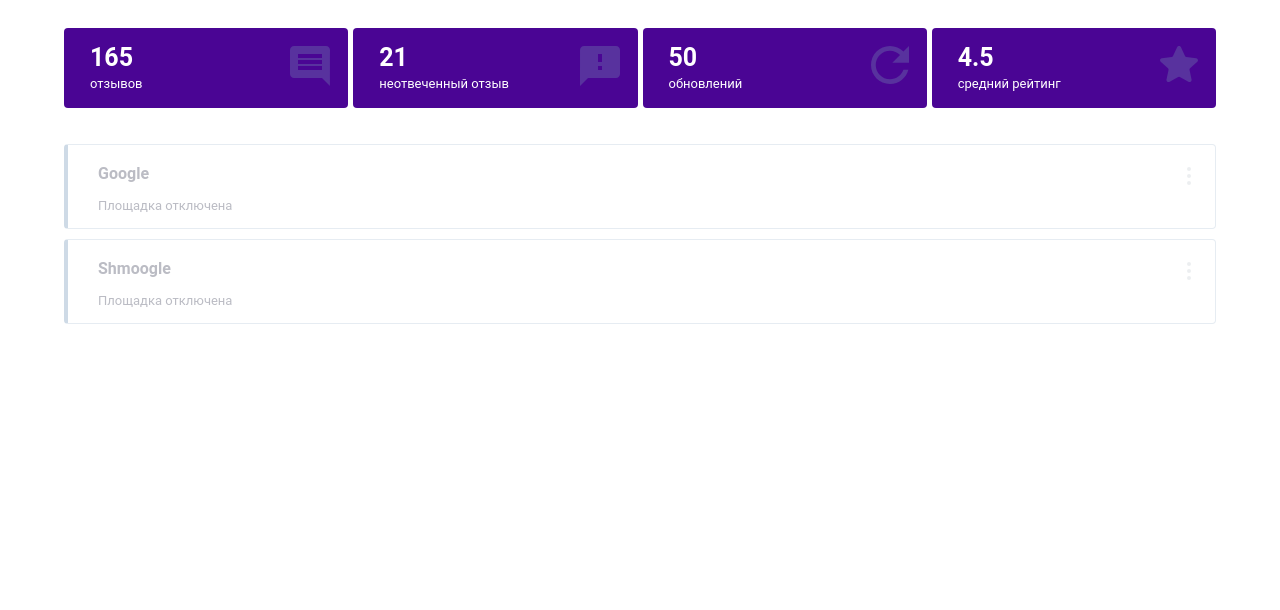
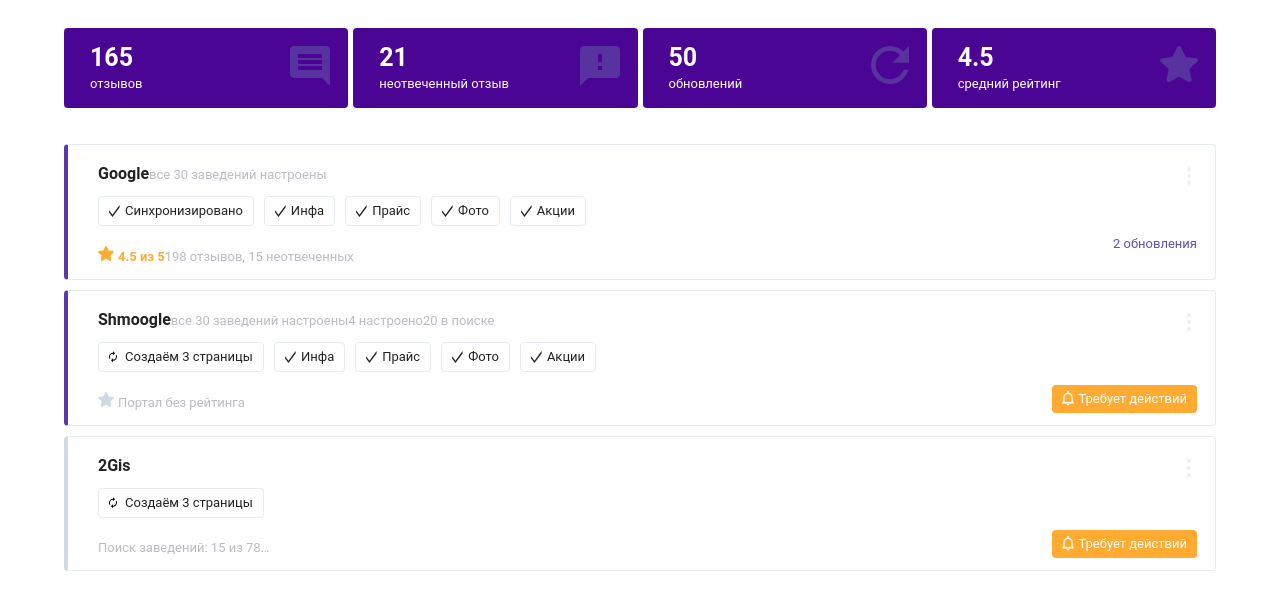
Before and after one commit to feofan-msk/Zoon-test, a React (Create React App) app: page / in a window 1280 px wide. Shown: the top 610 px of the page. Built offline with nearby package versions, Linux system fonts and the light colour scheme.

Commit message:
feat: add loading state for Card; refactor Card styles

```diff
--- a/src/Companies/Card/index.jsx
+++ b/src/Companies/Card/index.jsx
@@ -25,6 +25,13 @@ S.Card = styled.section`
     `}
 `;
 
+S.Text = styled.span`
+  color: #bbbcc4;
+  font-size: 13px;
+  font-weight: 400;
+  line-height: 20px;
+`;
+
 S.Title = styled.h3`
   display: inline-block;
   margin: 0 0 10px;
@@ -40,12 +47,7 @@ S.Title = styled.h3`
     `};
 `;
 
-S.Status = styled.span`
-  color: #bbbcc4;
-  font-size: 13px;
-  font-weight: 400;
-  line-height: 20px;
-
+S.Status = styled(S.Text)`
   ::before {
     content: "\00a0\00a0•\00a0\00a0";
   }
@@ -94,12 +96,8 @@ S.Tag = styled.div`
     `}
 `;
 
-S.Rating = styled.span`
+S.Rating = styled(S.Text)`
   margin-left: 4px;
-  font-size: 13px;
-  line-height: 20px;
-  color: #bbbcc4;
-  font-weight: 400;
 
   ${props =>
     props.isRated &&
@@ -109,11 +107,8 @@ S.Rating = styled.span`
     `}
 `;
 
-S.Comments = styled.span`
+S.Comments = styled(S.Text)`
   color: #222222;
-  font-size: 13px;
-  font-weight: 400;
-  line-height: 20px;
 
   ::before {
     content: "\00a0\00a0•\00a0\00a0";
@@ -206,7 +201,7 @@ class Card extends Component {
   constructor(props) {
     super(props);
     this.state = {
-      isActive: false
+      isActive: true
     };
 
     this.handleStatusChange = this.handleStatusChange.bind(this);
@@ -220,26 +215,35 @@ class Card extends Component {
 
   render() {
     return (
-      <S.Card className={this.props.className} isActive={this.state.isActive}>
+      <S.Card
+        className={this.props.className}
+        isActive={this.state.isActive && !this.props.isLoading}
+      >
         <div>
           <S.Title isActive={this.state.isActive}>{this.props.title}</S.Title>
 
           {this.state.isActive ? (
             <span>
-              {this.props.statuses.map(status => (
+              {this.props.statuses &&
+                this.props.statuses.map(status => (
                   <S.Status key={status}>{status}</S.Status>
                 ))}
 
               <br />
 
               <S.TagsList>
-                {this.props.tags.map(tag => (
+                {this.props.tags &&
+                  this.props.tags.map(tag => (
                     <S.Tag isLoading={tag.isLoading} key={tag.text}>
                       {tag.text}
                     </S.Tag>
                   ))}
               </S.TagsList>
 
+              {this.props.isLoading ? (
+                <S.Text>Поиск заведений: 15 из 78…</S.Text>
+              ) : (
+                <span>
                   <StarIcon fill={this.props.rating ? "#ffaa30" : "#cedae6"} />
 
                   <S.Rating isRated={!!this.props.rating}>
@@ -253,6 +257,8 @@ class Card extends Component {
                       {this.props.comments[0]} отзывов, {this.props.comments[1]}{" "}
                       неотвеченных
                     </S.Comments>
+                  )}
+                </span>
               )}
             </span>
           ) : (
--- a/src/Companies/index.jsx
+++ b/src/Companies/index.jsx
@@ -17,6 +17,7 @@ class Companies extends Component {
       <section>
         {companies.map(company => (
           <S.Card
+            isLoading={company.isLoading}
             title={company.title}
             statuses={company.statuses}
             tags={company.tags}
--- a/src/index.js
+++ b/src/index.js
@@ -7,6 +7,7 @@ import * as serviceWorker from "./serviceWorker";
 
 const COMPANIES = [
   {
+    isLoading: false,
     title: "Google",
     statuses: ["все 30 заведений настроены"],
     tags: [
@@ -37,6 +38,7 @@ const COMPANIES = [
     updates: 2
   },
   {
+    isLoading: false,
     title: "Shmoogle",
     statuses: ["все 30 заведений настроены", "4 настроено", "20 в поиске"],
     tags: [
@@ -65,6 +67,21 @@ const COMPANIES = [
     comments: null,
     needActions: true,
     updates: 0
+  },
+  {
+    isLoading: true,
+    title: "2Gis",
+    statuses: null,
+    tags: [
+      {
+        text: "Создаём 3 страницы",
+        isLoading: true
+      }
+    ],
+    rating: null,
+    comments: null,
+    needActions: true,
+    updates: 0
   }
 ];
 
```
Lines whose indentation alone changed are shown as unchanged.
